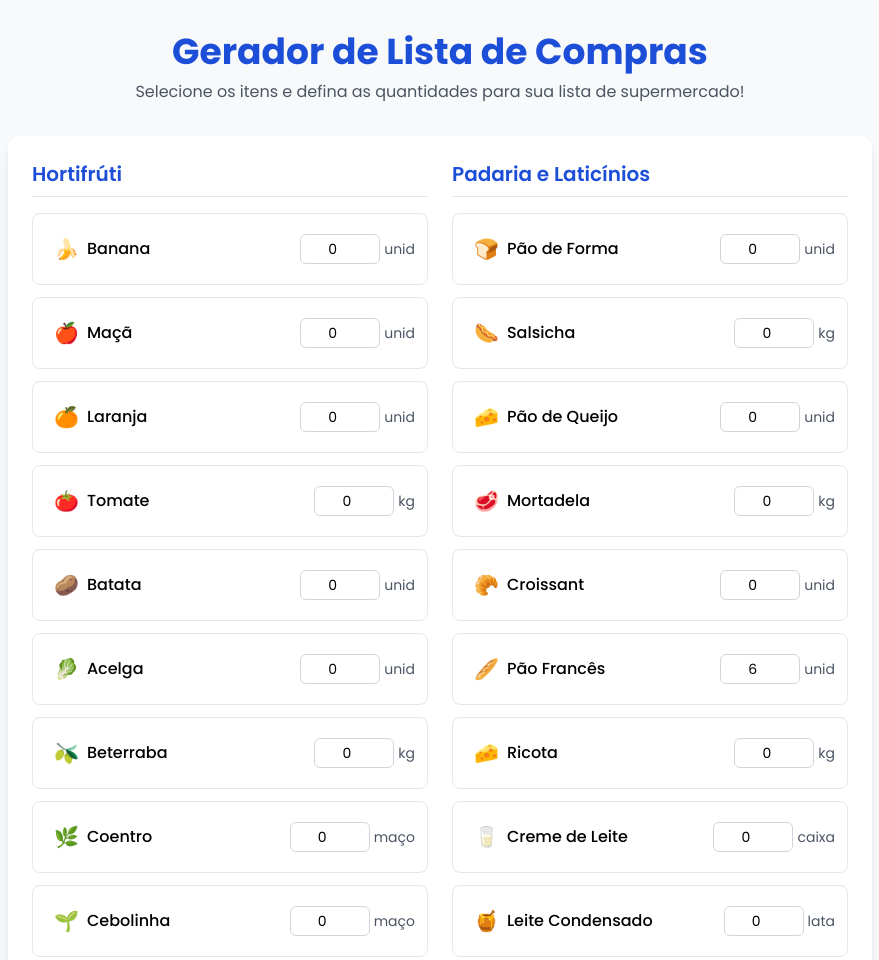
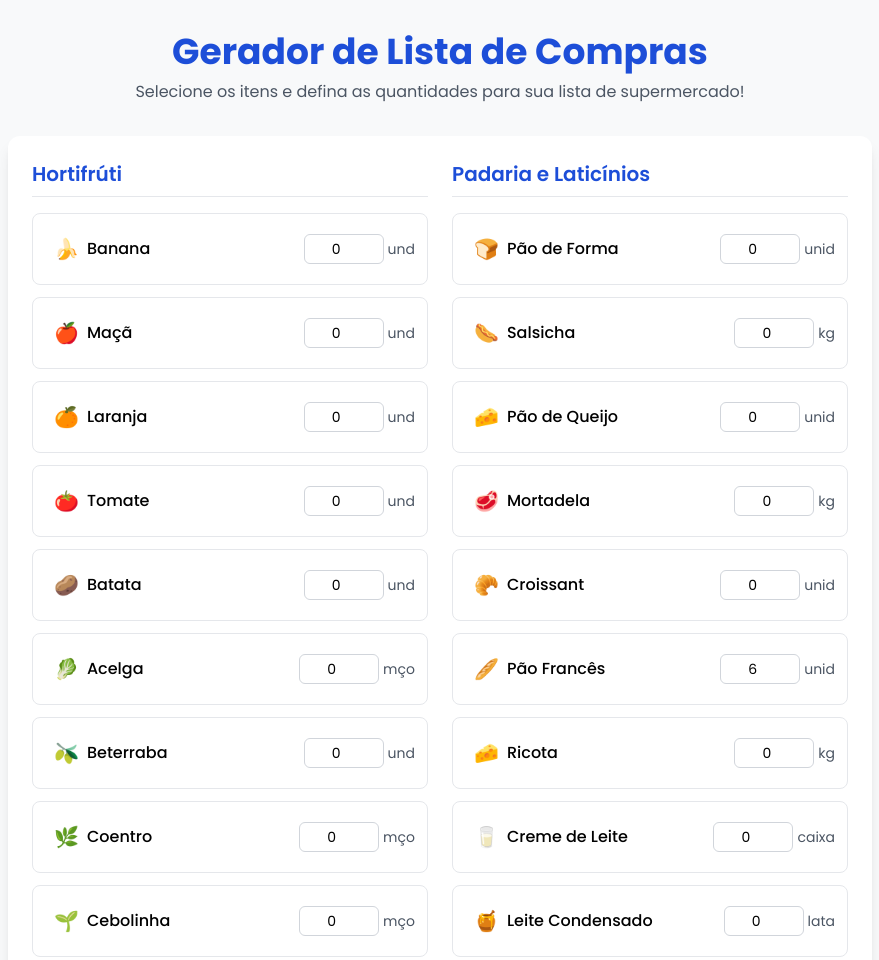
Before and after one commit to pedrocorreialopes/listadecompras, a plain HTML site: page index.html in a window 1280 px wide. Shown: the top 960 px of the page, without its empty margins (200-1079 px from the left). Drawn offline with nearby package versions, Linux system fonts and the light colour scheme.

Commit message:
Update index.html

```diff
--- a/index.html
+++ b/index.html
@@ -135,30 +135,30 @@
 
             // Dados dos Itens com quantidades iniciais sugeridas (que o usuário vai modificar)
             const hortifruti = [
-                { id: 'banana', nome: 'Banana', quantidade: 0, unidade: 'unid', icone: '🍌' },
-                { id: 'maca', nome: 'Maçã', quantidade: 0, unidade: 'unid', icone: '🍎' },
-                { id: 'laranja', nome: 'Laranja', quantidade: 0, unidade: 'unid', icone: '🍊' },
-                { id: 'tomate', nome: 'Tomate', quantidade: 0, unidade: 'kg', icone: '🍅' },
-                { id: 'batata', nome: 'Batata', quantidade: 0, unidade: 'unid', icone: '🥔' },
-                { id: 'acelga', nome: 'Acelga', quantidade: 0, unidade: 'unid', icone: '🥬' },
-                { id: 'beterraba', nome: 'Beterraba', quantidade: 0, unidade: 'kg', icone: '🫒' }, // ícone genérico
-                { id: 'coentro', nome: 'Coentro', quantidade: 0, unidade: 'maço', icone: '🌿' },
-                { id: 'cebolinha', nome: 'Cebolinha', quantidade: 0, unidade: 'maço', icone: '🌱' },
+                { id: 'banana', nome: 'Banana', quantidade: 0, unidade: 'und', icone: '🍌' },
+                { id: 'maca', nome: 'Maçã', quantidade: 0, unidade: 'und', icone: '🍎' },
+                { id: 'laranja', nome: 'Laranja', quantidade: 0, unidade: 'und', icone: '🍊' },
+                { id: 'tomate', nome: 'Tomate', quantidade: 0, unidade: 'und', icone: '🍅' },
+                { id: 'batata', nome: 'Batata', quantidade: 0, unidade: 'und', icone: '🥔' },
+                { id: 'acelga', nome: 'Acelga', quantidade: 0, unidade: 'mço', icone: '🥬' },
+                { id: 'beterraba', nome: 'Beterraba', quantidade: 0, unidade: 'und', icone: '🫒' }, // ícone genérico
+                { id: 'coentro', nome: 'Coentro', quantidade: 0, unidade: 'mço', icone: '🌿' },
+                { id: 'cebolinha', nome: 'Cebolinha', quantidade: 0, unidade: 'mço', icone: '🌱' },
                 { id: 'abobora', nome: 'Abóbora', quantidade: 0, unidade: 'kg', icone: '🎃' },
-                { id: 'pimentao', nome: 'Pimentão', quantidade: 0, unidade: 'unid', icone: '🫑' },
-                { id: 'brocolis', nome: 'Brócolis', quantidade: 0, unidade: 'unid', icone: '🥦' },
-                { id: 'salsa', nome: 'Salsa', quantidade: 0, unidade: 'maço', icone: '🌿' },
-                { id: 'mamao', nome: 'Mamão', quantidade: 0, unidade: 'unid', icone: '🍈' },
-                { id: 'melancia', nome: 'Melancia', quantidade: 0, unidade: 'unid', icone: '🍉' },
-                { id: 'melao', nome: 'Melão', quantidade: 0, unidade: 'unid', icone: '🍈' },
-                { id: 'morango', nome: 'Morango', quantidade: 0, unidade: 'unid', icone: '🍓' },
-                { id: 'manga', nome: 'Manga', quantidade: 0, unidade: 'unid', icone: '🥭' },
-                { id: 'coco', nome: 'Coco', quantidade: 0, unidade: 'unid', icone: '🥥' },
-                { id: 'goiaba', nome: 'Goiaba', quantidade: 0, unidade: 'unid', icone: '🍈' },
-                { id: 'acerola', nome: 'Acerola', quantidade: 0, unidade: 'unid', icone: '🍒' },
-                { id: 'alface', nome: 'Alface', quantidade: 0, unidade: 'unid', icone: '🥬' },
-                { id: 'cebola', nome: 'Cebola', quantidade: 0, unidade: 'kg', icone: '🧅' },
-                { id: 'cenoura', nome: 'Cenoura', quantidade: 0, unidade: 'kg', icone: '🥕' }
+                { id: 'pimentao', nome: 'Pimentão', quantidade: 0, unidade: 'und', icone: '🫑' },
+                { id: 'brocolis', nome: 'Brócolis', quantidade: 0, unidade: 'und', icone: '🥦' },
+                { id: 'salsa', nome: 'Salsa', quantidade: 0, unidade: 'mço', icone: '🌿' },
+                { id: 'mamao', nome: 'Mamão', quantidade: 0, unidade: 'und', icone: '🍈' },
+                { id: 'melancia', nome: 'Melancia', quantidade: 0, unidade: 'und', icone: '🍉' },
+                { id: 'melao', nome: 'Melão', quantidade: 0, unidade: 'und', icone: '🍈' },
+                { id: 'morango', nome: 'Morango', quantidade: 0, unidade: 'und', icone: '🍓' },
+                { id: 'manga', nome: 'Manga', quantidade: 0, unidade: 'und', icone: '🥭' },
+                { id: 'coco', nome: 'Coco', quantidade: 0, unidade: 'und', icone: '🥥' },
+                { id: 'goiaba', nome: 'Goiaba', quantidade: 0, unidade: 'und', icone: '🍈' },
+                { id: 'acerola', nome: 'Acerola', quantidade: 0, unidade: 'kg', icone: '🍒' },
+                { id: 'alface', nome: 'Alface', quantidade: 0, unidade: 'und', icone: '🥬' },
+                { id: 'cebola', nome: 'Cebola', quantidade: 0, unidade: 'und', icone: '🧅' },
+                { id: 'cenoura', nome: 'Cenoura', quantidade: 0, unidade: 'und', icone: '🥕' }
             ];
 
             const padariaLaticinios = [
```
